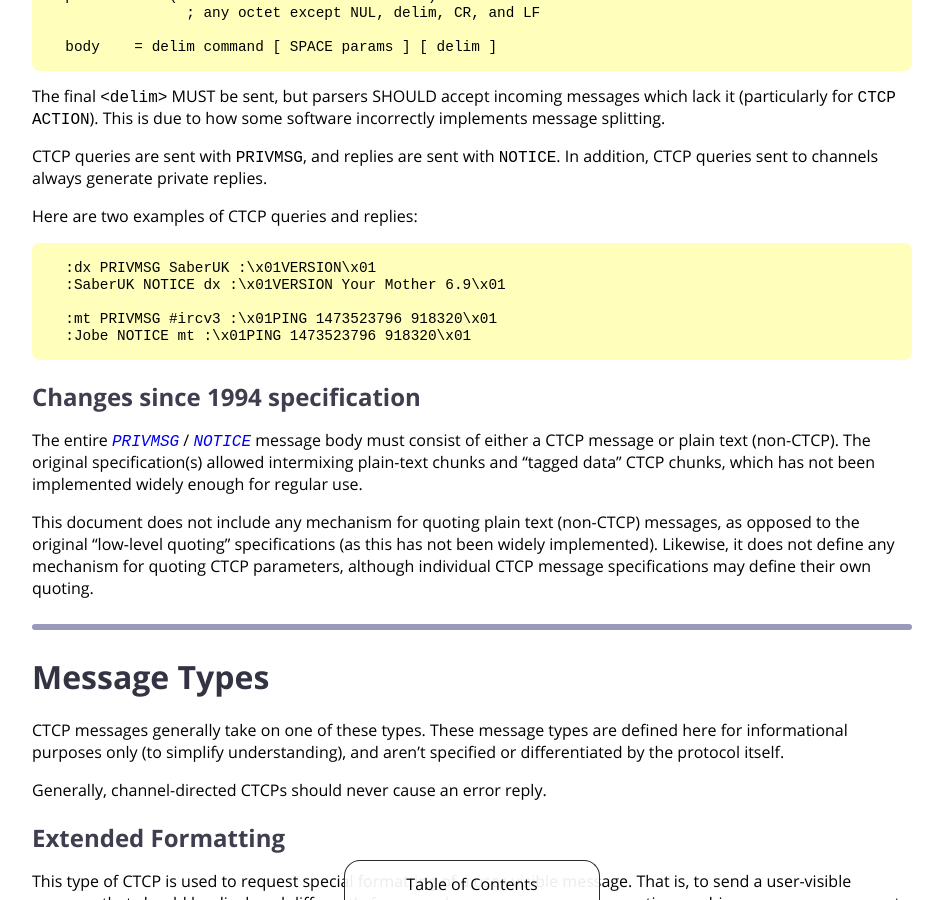
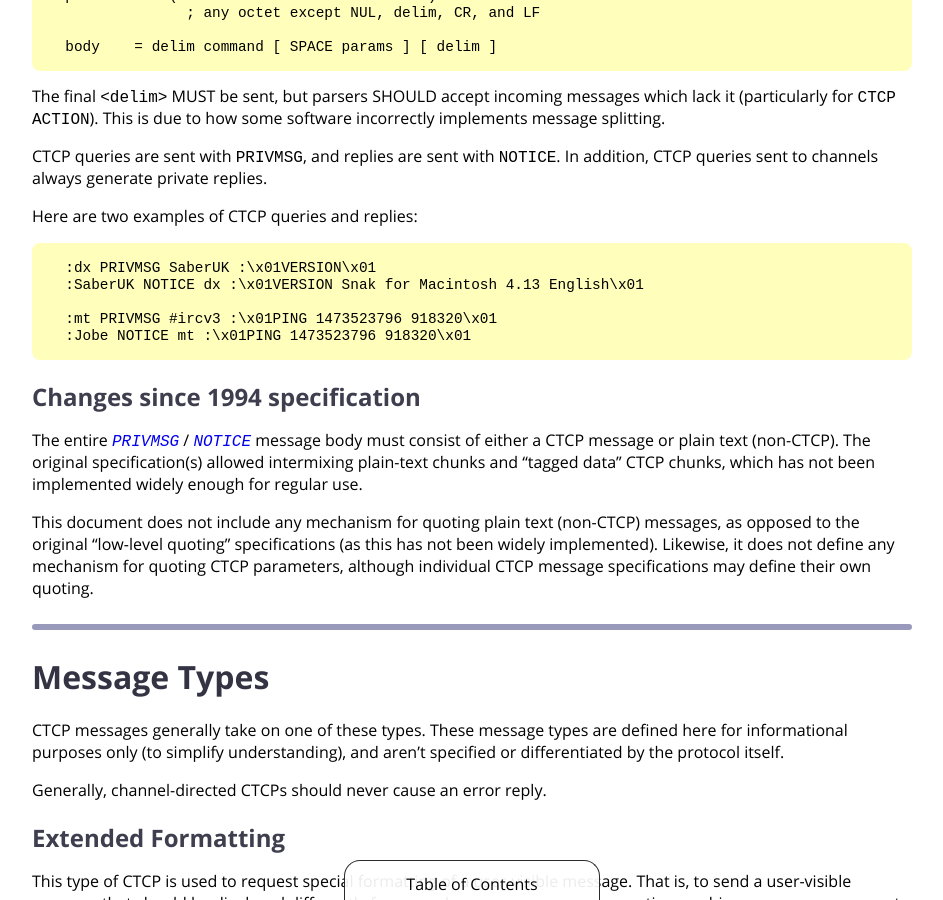
Before and after one commit to ircdocs/modern-irc, a Jekyll site: the page built from ctcp.md, in a window 1280 px wide and 900 px high, scrolled down 1005 px. Shown: the whole window, without its empty margins (168-1111 px from the left). Built offline with Jekyll 4.4.1, drawn with Linux system fonts in a browser that asks for light colours.

Commit message:
ctcp: Replace version reply

```diff
--- a/ctcp.md
+++ b/ctcp.md
@@ -59,7 +59,7 @@ CTCP queries are sent with `PRIVMSG`, and replies are sent with `NOTICE`. In add
 Here are two examples of CTCP queries and replies:
 
       :dx PRIVMSG SaberUK :\x01VERSION\x01
-      :SaberUK NOTICE dx :\x01VERSION Your Mother 6.9\x01
+      :SaberUK NOTICE dx :\x01VERSION Snak for Macintosh 4.13 English\x01
 
       :mt PRIVMSG #ircv3 :\x01PING 1473523796 918320\x01
       :Jobe NOTICE mt :\x01PING 1473523796 918320\x01
```
